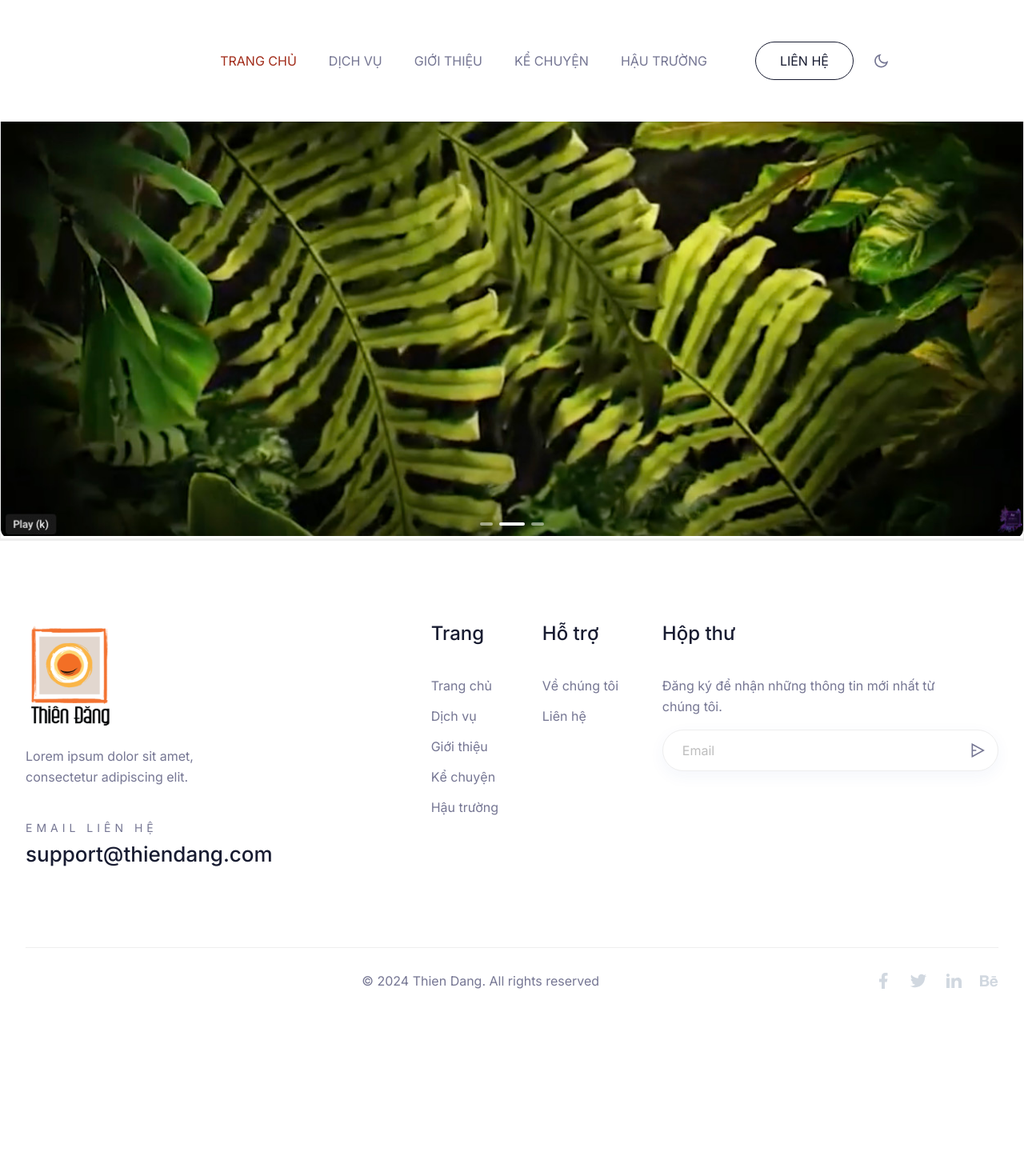
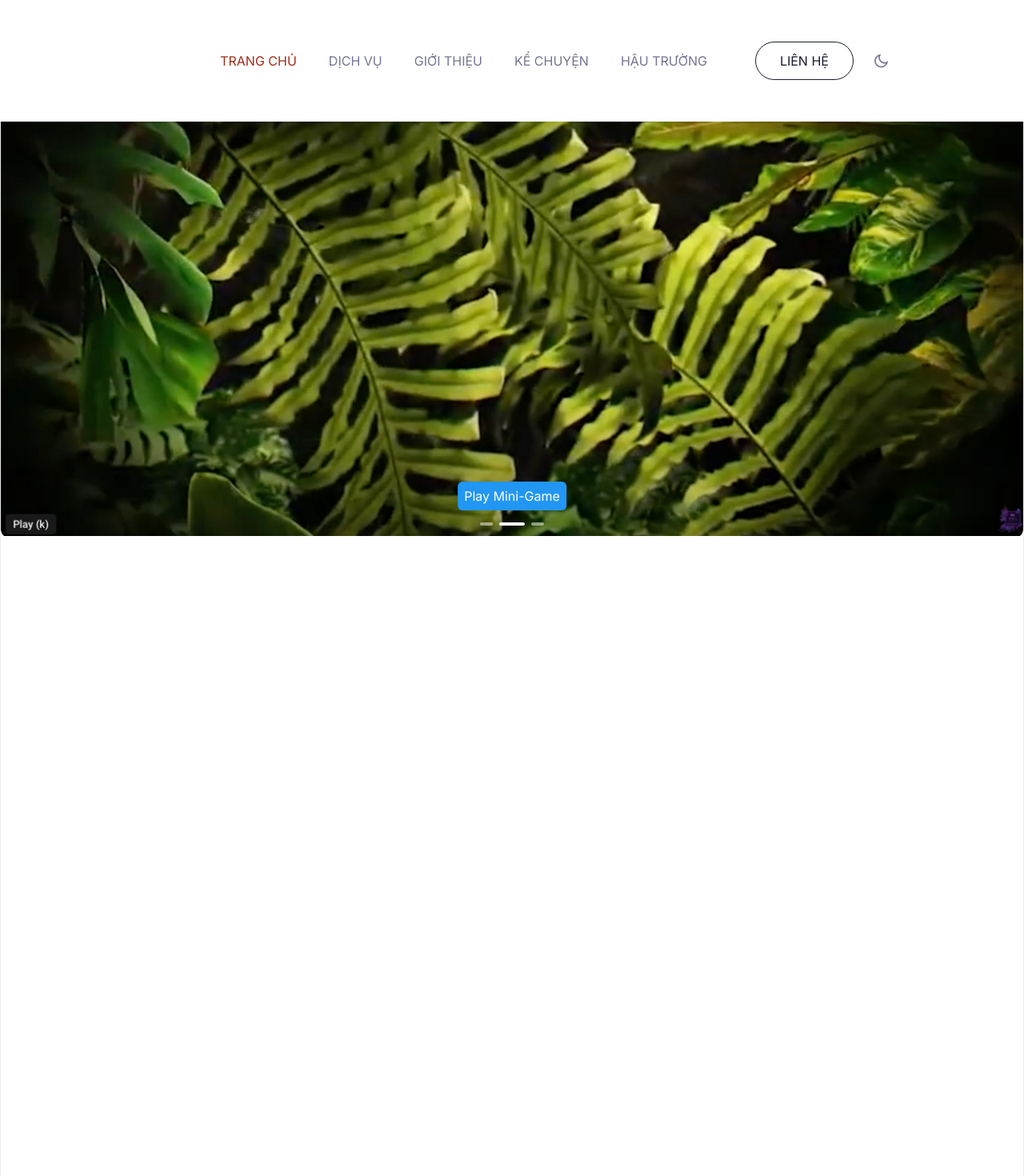
Before and after one commit to jackytank/vct, a Next.js app: page / in a window 1280 px wide. Shown: the top 1470 px of the page at 80% size. Before the commit the page ends 1267 px from the top, so only its background shows below. Built offline with nearby package versions, Linux system fonts and the light colour scheme.

Commit message:
add surf edge mini game

```diff
--- a/app/(site)/page.tsx
+++ b/app/(site)/page.tsx
@@ -14,6 +14,7 @@ import Blog from "@/components/Blog";
 import Testimonial from "@/components/Testimonial";
 import IntroVideo from "@/components/IntroVideo";
 import IntroImageSection from "@/components/IntroImageSection";
+import MiniGameSection from "@/components/MiniGameSection";
 
 export const metadata: Metadata = {
   title: "Thiên Đăng",
@@ -25,6 +26,7 @@ export default function Home() {
   return (
     <main>
       <IntroImageSection />
+      <MiniGameSection />
       {/* <IntroVideo /> */}
       {/* <Hero /> */}
       {/* <Brands />
--- a/components/IntroImageSection/index.tsx
+++ b/components/IntroImageSection/index.tsx
@@ -30,9 +30,26 @@ const withMotion = (children: React.ReactNode) => {
 
 const IntroImageSection = () => {
     return (
-        <section className="pt-30 lg:pt-0 xl:pt-0">
+        <section className="pt-30 lg:pt-0 xl:pt-0 relative">
             {/* <img src="/images/intro/img1.jpg" alt="intro_image_1" className="w-auto min-w-full min-h-full max-w-none object-cover" /> */}
-            {withMotion(
+            <motion.div
+                variants={{
+                    hidden: {
+                        opacity: 0,
+                        y: -20,
+                    },
+
+                    visible: {
+                        opacity: 1,
+                        y: 0,
+                    },
+                }}
+                initial="hidden"
+                whileInView="visible"
+                transition={{ duration: 1, delay: 0.1 }}
+                viewport={{ once: true }}
+                className="animate_top flex justify-center items-center"
+            >
                 <Carousel
                     loop={true}
                     autoplay={true}
@@ -74,7 +91,12 @@ const IntroImageSection = () => {
                         alt='i13'
                     />
                 </Carousel>
-            )}
+            </motion.div>
+            <div className="absolute bottom-10 left-2/4 z-50 -translate-x-2/4">
+                <a href="#miniGameSection" className="p-2 bg-blue-500 text-white rounded-md">
+                    Play Mini-Game
+                </a>
+            </div>
         </section>
     );
 };
--- /dev/null
+++ b/components/MiniGameSection/index.tsx
@@ -0,0 +1,17 @@
+import React from 'react';
+
+const MiniGameSection = () => {
+    return (
+        <section id="miniGameSection" className="overflow-hidden pb-20 pt-15 lg:pb-25 xl:pb-30">
+            <iframe
+                title='mini-game'
+                src="/surf-game/index.html"
+                className='w-full h-screen border-none'
+                allowFullScreen
+                loading='lazy'
+            />
+        </section>
+    );
+};
+
+export default MiniGameSection;
```
